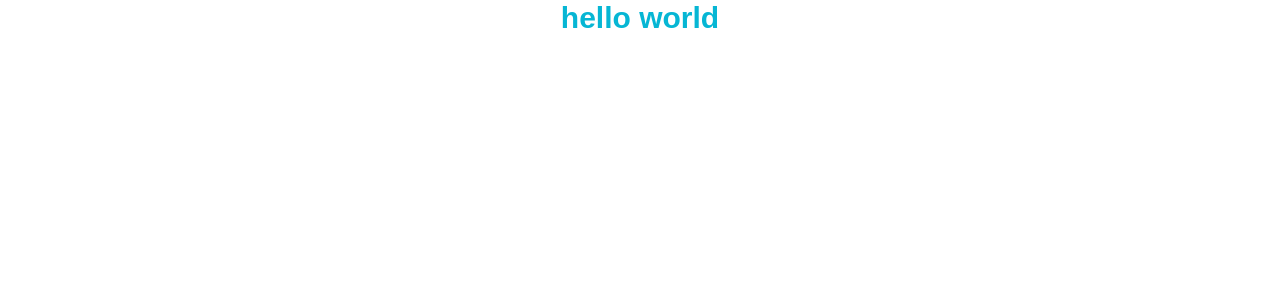
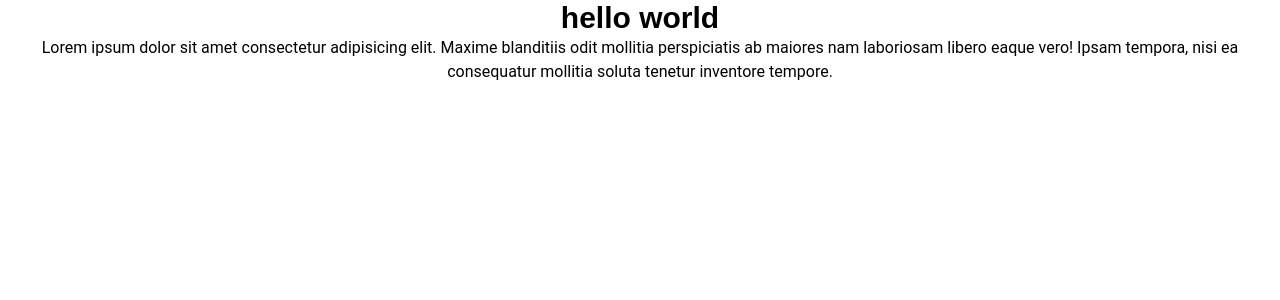
Before and after one commit to suhag-alamin/technicable-client, a React (Create React App) app: page / in a window 1280 px wide. Shown: the top 300 px of the page. Built offline with nearby package versions, Linux system fonts and the light colour scheme.

Commit message:
custom color plate

```diff
--- a/src/App.js
+++ b/src/App.js
@@ -1,16 +1,20 @@
 import "./App.css";
-// #3A9BDC
-// #050A30
-// #4942CE
-// #F5F8FA
-// #F25F5C
+// https://web.programming-hero.com/api/blog/get-display-blog-list
 
-function App() {
+const App = () => {
   return (
     <div className="App">
-      <h1 className="text-3xl font-bold text-cyan-500">hello world</h1>
+      <h1 className="text-3xl font-bold text-technicablePrimary">
+        hello world
+      </h1>
+      <p className="text-technicableSecondary">
+        Lorem ipsum dolor sit amet consectetur adipisicing elit. Maxime
+        blanditiis odit mollitia perspiciatis ab maiores nam laboriosam libero
+        eaque vero! Ipsam tempora, nisi ea consequatur mollitia soluta tenetur
+        inventore tempore.
+      </p>
     </div>
   );
-}
+};
 
 export default App;
--- a/tailwind.config.js
+++ b/tailwind.config.js
@@ -3,6 +3,13 @@ module.exports = {
   content: ["./src/**/*.{js,jsx,ts,tsx}"],
   theme: {
     extend: {},
+    colors: {
+      techniblePrimary: "#3A9BDC",
+      technibleSecondary: "#050A30",
+      technibleTeriary: "#4942CE",
+      technibleWhite: "#F5F8FA",
+      technibleRed: "#F25F5C",
+    },
   },
   plugins: [],
 };
```
